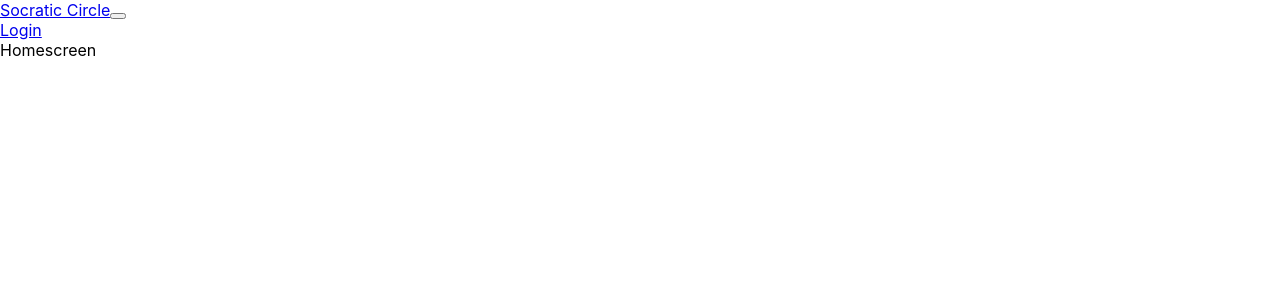
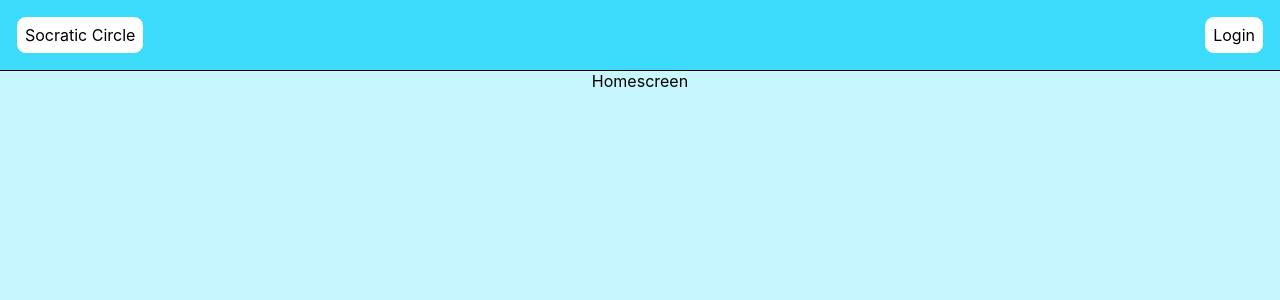
Before and after one commit to rorymcclenahan/socratic-circle, a React (Create React App) app in the folder socratic-circle-frontend/: page / in a window 1280 px wide. Shown: the top 300 px of the page. Built offline with nearby package versions, Linux system fonts and the light colour scheme.

Commit message:
Add styling to App and Navbar

```diff
--- a/socratic-circle-frontend/src/App.css
+++ b/socratic-circle-frontend/src/App.css
@@ -2,9 +2,9 @@
   text-align: center;
 }
 
-.App-logo {
-  height: 40vmin;
-  pointer-events: none;
+html, body {
+  height: 100%;
+  background-color: #c7f6ff;
 }
 
 @media (prefers-reduced-motion: no-preference) {
--- a/socratic-circle-frontend/src/App.js
+++ b/socratic-circle-frontend/src/App.js
@@ -3,9 +3,12 @@ import { BrowserRouter, Routes, Route } from "react-router-dom";
 import NavigationBar from './components/NavigationBar';
 import Login from './views/Login';
 import Homescreen from './views/Homescreen';
+import React from 'react';
+import './App.css';
 
 function App() {
   return (
+    <div className="App">
     <BrowserRouter>
       <NavigationBar />
       <Routes>
@@ -13,6 +16,7 @@ function App() {
         <Route exact path="/" element={<Homescreen />}></Route>
       </Routes>
     </BrowserRouter>
+    </div>
   );
 }
 
--- a/socratic-circle-frontend/src/components/NavigationBar.js
+++ b/socratic-circle-frontend/src/components/NavigationBar.js
@@ -1,15 +1,15 @@
 import React from 'react'
 import { Navbar, Nav, NavDropdown } from 'react-bootstrap'
+import '../styles/NavigationBar.css';
 
 function NavigationBar() {
   return (
     <div>
         <Navbar className="navbar" >
-                <Navbar.Brand href="/">Socratic Circle</Navbar.Brand>
-                <Navbar.Toggle aria-controls="basic-navbar-nav" />
+                <Navbar.Brand className='navbar-title' href="/">Socratic Circle</Navbar.Brand>
                 <Navbar.Collapse id="basic-navbar-nav">
-                    <Nav className="navbartitle">
-                        <Nav.Link href="/login">Login</Nav.Link>
+                    <Nav className="navbar-buttons">
+                        <Nav.Link className='navbar-links' href="/login">Login</Nav.Link>
                         {/* <Nav.Link href="/favorites">Favorites</Nav.Link>
                         <Nav.Link href="/newsignup">Sign Up</Nav.Link> */}
                         {/* <NavDropdown title="Account" id="basic-nav-dropdown">
--- /dev/null
+++ b/socratic-circle-frontend/src/styles/NavigationBar.css
@@ -0,0 +1,36 @@
+.navbar {
+    background-color: #3cdbfa;;
+    display: flex;
+    flex-direction: row;
+    justify-content: space-between;
+    border-bottom: 0.5px solid black;
+}
+
+.navbar a {
+    text-decoration: none;
+    color: black;
+    background-color: white;
+    transition: background-color 0.3s ease;
+    border-radius: 10px;
+    border: 1px solid #3cdbfa;
+}
+
+.navbar a:hover {
+    background-color: #3cdbfa;;
+    border: 1px solid black;
+}
+
+.navbar-buttons {
+    display: flex;
+    flex-direction: row;
+    justify-content: space-between;
+}
+
+.navbar-links {
+    padding: 0.5rem;
+    margin: 1rem;
+}
+.navbar-title {
+    padding: 0.5rem;
+    margin: 1rem;
+}
```
